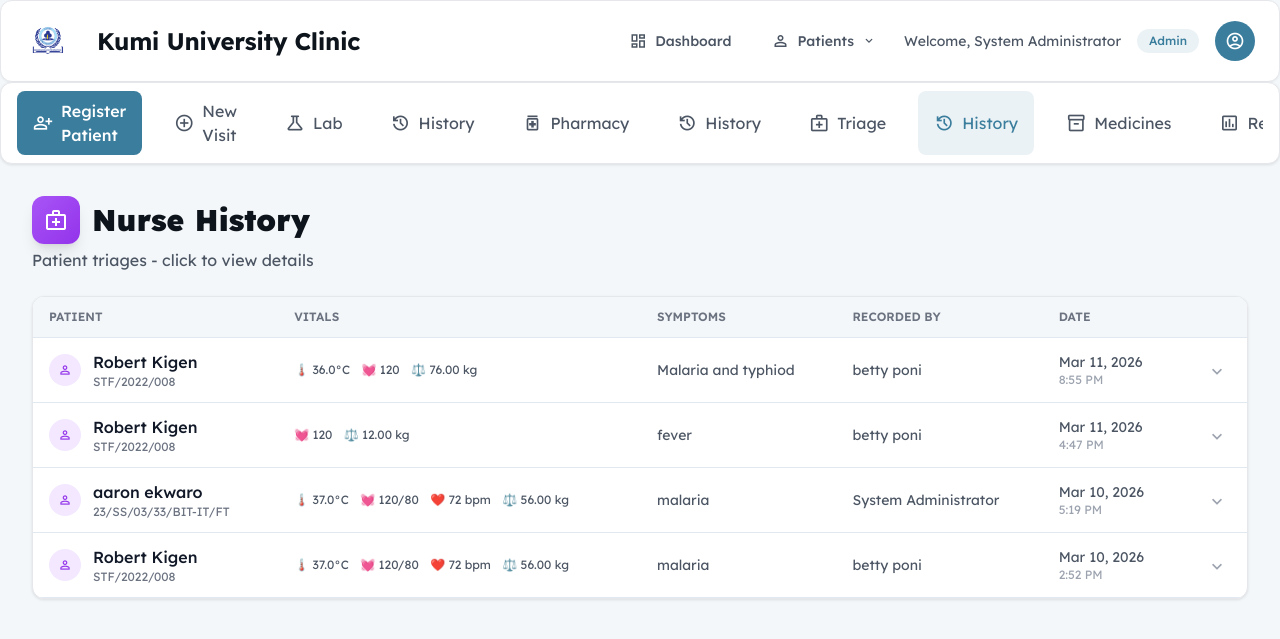
After one commit to Bensonjigo/Kumiclinic, a Django app: page /dashboard/nurse/history/ in a window 1280 px wide. The commit adds this page. Shown: the top 639 px of the page. Run offline with Django 5.2, Linux system fonts and the light colour scheme; a user stored in the database is signed in; data comes from the database, SQL or seed files in the repository; some libraries are stand-ins or nearby versions.

Commit message:
Add history views for pharmacist and nurse dashboards

```diff
--- a/clinic/template_urls.py
+++ b/clinic/template_urls.py
@@ -46,6 +46,8 @@ urlpatterns = [
     path('dashboard/lab/', template_views.dashboard_lab, name='dashboard_lab'),
     path('dashboard/lab/history/', template_views.lab_history, name='lab_history'),
     path('dashboard/pharmacy/', template_views.dashboard_pharmacy, name='dashboard_pharmacy'),
+    path('dashboard/pharmacy/history/', template_views.pharmacy_history, name='pharmacy_history'),
+    path('dashboard/nurse/history/', template_views.nurse_history, name='nurse_history'),
     path('dashboard/admin/', template_views.dashboard_admin, name='dashboard_admin'),
 
     # Legacy dashboard (kept for backward compatibility)
--- a/clinic/template_views.py
+++ b/clinic/template_views.py
@@ -265,6 +265,32 @@ def lab_history(request):
 
     return render(request, 'clinic/lab_history.html', {
         'lab_requests': lab_requests
+    })
+
+
+@login_required
+def pharmacy_history(request):
+    """Pharmacist History - all dispensed prescriptions"""
+    prescriptions = Prescription.objects.filter(
+        is_dispensed=True
+    ).select_related(
+        'consultation__visit__patient', 'consultation__doctor', 'medicine'
+    ).order_by('-dispensed_date')[:50]
+
+    return render(request, 'clinic/pharmacy_history.html', {
+        'prescriptions': prescriptions
+    })
+
+
+@login_required
+def nurse_history(request):
+    """Nurse History - all triages done"""
+    triages = Triage.objects.select_related(
+        'visit__patient', 'recorded_by'
+    ).order_by('-created_at')[:50]
+
+    return render(request, 'clinic/nurse_history.html', {
+        'triages': triages
     })
 
 
--- a/templates/base.html
+++ b/templates/base.html
@@ -179,6 +179,21 @@
                     <span class="material-symbols-outlined">medication</span>
                     <span>Pharmacy</span>
                 </a>
+                <a href="{% url 'pharmacy_history' %}" class="flex items-center gap-2 px-4 py-2 text-gray-600 dark:text-gray-300 hover:text-primary hover:bg-gray-100 dark:hover:bg-gray-700 rounded-lg {% if request.resolver_match.url_name == 'pharmacy_history' %}text-primary bg-primary/10{% endif %}">
+                    <span class="material-symbols-outlined">history</span>
+                    <span>History</span>
+                </a>
+                {% endif %}
+
+                {% if user.role == 'NURSE' or user.is_superuser %}
+                <a href="{% url 'pending_triages' %}" class="flex items-center gap-2 px-4 py-2 text-gray-600 dark:text-gray-300 hover:text-primary hover:bg-gray-100 dark:hover:bg-gray-700 rounded-lg {% if request.resolver_match.url_name == 'pending_triages' %}text-primary bg-primary/10{% endif %}">
+                    <span class="material-symbols-outlined">medical_services</span>
+                    <span>Triage</span>
+                </a>
+                <a href="{% url 'nurse_history' %}" class="flex items-center gap-2 px-4 py-2 text-gray-600 dark:text-gray-300 hover:text-primary hover:bg-gray-100 dark:hover:bg-gray-700 rounded-lg {% if request.resolver_match.url_name == 'nurse_history' %}text-primary bg-primary/10{% endif %}">
+                    <span class="material-symbols-outlined">history</span>
+                    <span>History</span>
+                </a>
                 {% endif %}
 
                 {% if user.is_admin or user.is_superuser %}
--- /dev/null
+++ b/templates/clinic/nurse_history.html
@@ -0,0 +1,132 @@
+{% extends 'base.html' %}
+
+{% block title %}Nurse History - Kumi University Clinic{% endblock %}
+
+{% block content %}
+<div class="max-w-7xl mx-auto">
+    <div class="mb-6">
+        <h1 class="text-3xl font-black text-[#0d141b] dark:text-white flex items-center gap-3">
+            <span class="w-12 h-12 bg-gradient-to-br from-purple-500 to-purple-600 rounded-xl flex items-center justify-center text-white shadow-lg">
+                <span class="material-symbols-outlined text-2xl">medical_services</span>
+            </span>
+            Nurse History
+        </h1>
+        <p class="text-gray-600 dark:text-gray-400 mt-1">Patient triages - click to view details</p>
+    </div>
+
+    {% if triages %}
+    <div class="bg-white dark:bg-gray-800 rounded-xl border border-gray-200 dark:border-gray-700 overflow-hidden">
+        <div class="overflow-x-auto">
+            <table class="w-full">
+                <thead class="bg-gray-50 dark:bg-gray-700">
+                    <tr>
+                        <th class="px-4 py-3 text-left text-xs font-semibold text-gray-500 dark:text-gray-300 uppercase">Patient</th>
+                        <th class="px-4 py-3 text-left text-xs font-semibold text-gray-500 dark:text-gray-300 uppercase">Vitals</th>
+                        <th class="px-4 py-3 text-left text-xs font-semibold text-gray-500 dark:text-gray-300 uppercase">Symptoms</th>
+                        <th class="px-4 py-3 text-left text-xs font-semibold text-gray-500 dark:text-gray-300 uppercase">Recorded By</th>
+                        <th class="px-4 py-3 text-left text-xs font-semibold text-gray-500 dark:text-gray-300 uppercase">Date</th>
+                        <th class="px-4 py-3"></th>
+                    </tr>
+                </thead>
+                <tbody class="divide-y divide-gray-100 dark:divide-gray-700">
+                    {% for triage in triages %}
+                    <tr class="hover:bg-gray-50 dark:hover:bg-gray-700/50 cursor-pointer" onclick="toggleDetails({{ forloop.counter }})">
+                        <td class="px-4 py-3">
+                            <div class="flex items-center gap-3">
+                                <div class="w-8 h-8 rounded-full bg-purple-100 dark:bg-purple-900 flex items-center justify-center flex-shrink-0">
+                                    <span class="material-symbols-outlined text-purple-600 text-sm">person</span>
+                                </div>
+                                <div>
+                                    <p class="font-medium text-gray-900 dark:text-white">{{ triage.visit.patient.full_name }}</p>
+                                    <p class="text-xs text-gray-500">{{ triage.visit.patient.university_id }}</p>
+                                </div>
+                            </div>
+                        </td>
+                        <td class="px-4 py-3">
+                            <div class="text-xs text-gray-600 dark:text-gray-400">
+                                {% if triage.temperature %}<span class="mr-2">🌡️ {{ triage.temperature }}°C</span>{% endif %}
+                                {% if triage.blood_pressure %}<span class="mr-2">💓 {{ triage.blood_pressure }}</span>{% endif %}
+                                {% if triage.heart_rate %}<span class="mr-2">❤️ {{ triage.heart_rate }} bpm</span>{% endif %}
+                                {% if triage.weight %}<span class="mr-2">⚖️ {{ triage.weight }} kg</span>{% endif %}
+                            </div>
+                        </td>
+                        <td class="px-4 py-3 text-sm text-gray-600 dark:text-gray-400 max-w-[200px] truncate">
+                            {% if triage.symptoms %}{{ triage.symptoms|truncatechars:50 }}{% else %}-{% endif %}
+                        </td>
+                        <td class="px-4 py-3 text-sm text-gray-600 dark:text-gray-400">
+                            {{ triage.recorded_by.get_full_name|default:triage.recorded_by.username }}
+                        </td>
+                        <td class="px-4 py-3 text-sm text-gray-600 dark:text-gray-400">
+                            {{ triage.created_at|date:"M d, Y" }}
+                            <p class="text-xs text-gray-400">{{ triage.created_at|date:"g:i A" }}</p>
+                        </td>
+                        <td class="px-4 py-3 text-right">
+                            <button class="p-1 hover:bg-gray-100 dark:hover:bg-gray-600 rounded">
+                                <span class="material-symbols-outlined text-gray-400 expand-icon-{{ forloop.counter }}">expand_more</span>
+                            </button>
+                        </td>
+                    </tr>
+                    <!-- Expanded Details Row -->
+                    <tr id="details-{{ forloop.counter }}" class="hidden bg-gray-50 dark:bg-gray-900/30">
+                        <td colspan="6" class="px-4 py-4">
+                            <div class="grid grid-cols-1 md:grid-cols-2 gap-6">
+                                <div>
+                                    <h4 class="text-xs font-semibold text-gray-500 dark:text-gray-400 uppercase mb-2">Vital Signs</h4>
+                                    <div class="grid grid-cols-2 gap-2 text-sm">
+                                        {% if triage.temperature %}
+                                        <div><span class="font-medium">Temperature:</span> {{ triage.temperature }}°C</div>
+                                        {% endif %}
+                                        {% if triage.blood_pressure %}
+                                        <div><span class="font-medium">Blood Pressure:</span> {{ triage.blood_pressure }}</div>
+                                        {% endif %}
+                                        {% if triage.heart_rate %}
+                                        <div><span class="font-medium">Heart Rate:</span> {{ triage.heart_rate }} bpm</div>
+                                        {% endif %}
+                                        {% if triage.weight %}
+                                        <div><span class="font-medium">Weight:</span> {{ triage.weight }} kg</div>
+                                        {% endif %}
+                                    </div>
+                                </div>
+                                <div>
+                                    <h4 class="text-xs font-semibold text-gray-500 dark:text-gray-400 uppercase mb-2">Assessment</h4>
+                                    {% if triage.symptoms %}
+                                    <p class="text-sm"><span class="font-medium">Symptoms:</span> {{ triage.symptoms }}</p>
+                                    {% endif %}
+                                    {% if triage.nurse_notes %}
+                                    <p class="text-sm mt-1"><span class="font-medium">Nurse Notes:</span> {{ triage.nurse_notes }}</p>
+                                    {% endif %}
+                                </div>
+                            </div>
+                        </td>
+                    </tr>
+                    {% endfor %}
+                </tbody>
+            </table>
+        </div>
+    </div>
+    {% else %}
+    <div class="bg-white dark:bg-gray-800 rounded-xl border border-gray-200 dark:border-gray-700 p-12 text-center">
+        <div class="w-20 h-20 mx-auto mb-4 rounded-full bg-gray-100 dark:bg-gray-700 flex items-center justify-center">
+            <span class="material-symbols-outlined text-gray-400 text-4xl">medical_services</span>
+        </div>
+        <h3 class="text-lg font-bold text-[#0d141b] dark:text-white mb-2">No Nurse History</h3>
+        <p class="text-gray-500">Triaged patients will appear here</p>
+    </div>
+    {% endif %}
+</div>
+
+<script>
+function toggleDetails(rowNum) {
+    const details = document.getElementById('details-' + rowNum);
+    const icon = document.querySelector('.expand-icon-' + rowNum);
+
+    if (details.classList.contains('hidden')) {
+        details.classList.remove('hidden');
+        icon.textContent = 'expand_less';
+    } else {
+        details.classList.add('hidden');
+        icon.textContent = 'expand_more';
+    }
+}
+</script>
+{% endblock %}
```
Also changed, not shown: templates/clinic/pharmacy_history.html (added, +126 -0 lines).
